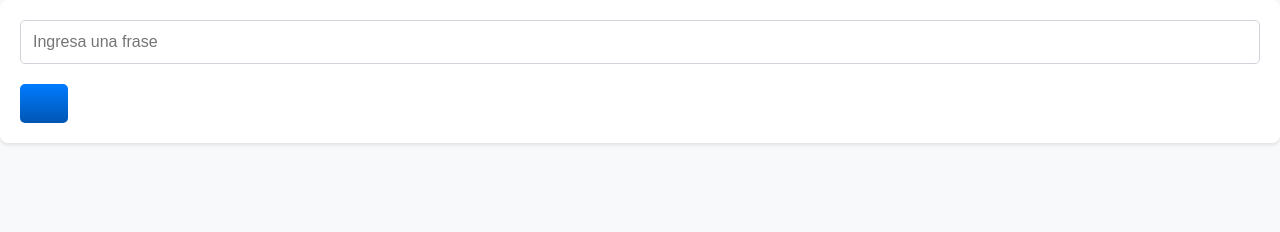
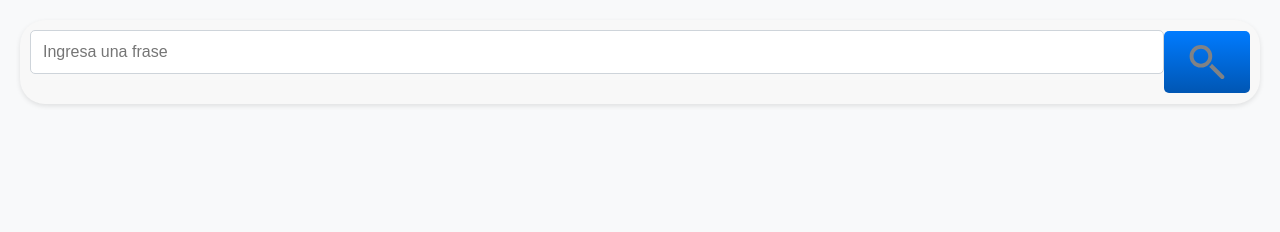
Before and after one commit to Itadoriii/PIA2024S1-Prediccion-de-emociones, a Flask app: page /predict in a window 1280 px wide; the page is wider, and only the part inside the window is pictured. Shown: the part 150-382 px from the top of that part. Run offline with Flask 3, Linux system fonts and the light colour scheme.

Commit message:
correcciones menores de diseño

```diff
--- a/static/styles.css
+++ b/static/styles.css
@@ -340,3 +340,49 @@ body{
 
 
 }
+.search-bar {
+    display: flex;
+    align-items: center;
+    justify-content: center;
+    margin: 20px;
+    padding: 10px;
+    background-color: #f8f8f8;
+    border-radius: 25px;
+    box-shadow: 0 2px 5px rgba(0, 0, 0, 0.1);
+}
+
+
+.search-bar input[type="search"] {
+    flex: 1;
+    padding: 10px 20px;
+    border: none;
+    border-radius: 25px 0 0 25px;
+    outline: none;
+    font-size: 16px;
+    background-color: #fff;
+    transition: background-color 0.3s ease;
+}
+
+.search-bar input[type="search"]:focus {
+    background-color: #f0f0f0;
+}
+
+.search-btn {
+    display: flex;
+    align-items: center;
+    justify-content: center;
+    padding: 0 15px;
+    border: none;
+    border-radius: 0 25px 25px 0;
+    cursor: pointer;
+    transition: background-color 0.3s ease;
+}
+
+.search-btn:hover {
+    background-color: #d1a159;
+}
+
+.search-btn img {
+    width: 38px;
+    height: auto;
+}
--- a/templates/index.html
+++ b/templates/index.html
@@ -4,7 +4,7 @@
     <meta charset="UTF-8">
     <meta http-equiv="X-UA-Compatible" content="IE=edge">
     <meta name="viewport" content="width=device-width, initial-scale=1.0">
-    <title>Maderas M&M</title>
+    <title>Pia 2024 s1</title>
     <link rel="stylesheet" href="{{ url_for('static', filename='styles.css') }}">
 </head>
 <body>
--- a/templates/predict.html
+++ b/templates/predict.html
@@ -43,7 +43,7 @@
         <form  class="search-bar" method="POST" action="/predict" >
             <input type="text" id="user_input" name="user_input" placeholder="Ingresa una frase" required>
             <button class="search-btn"  type="submit" aria-label="Buscar">
-                <img src="assets/lupa.svg">
+                <img src="/static/assets/lupa.svg">
             </button>
         </form>
 
```
